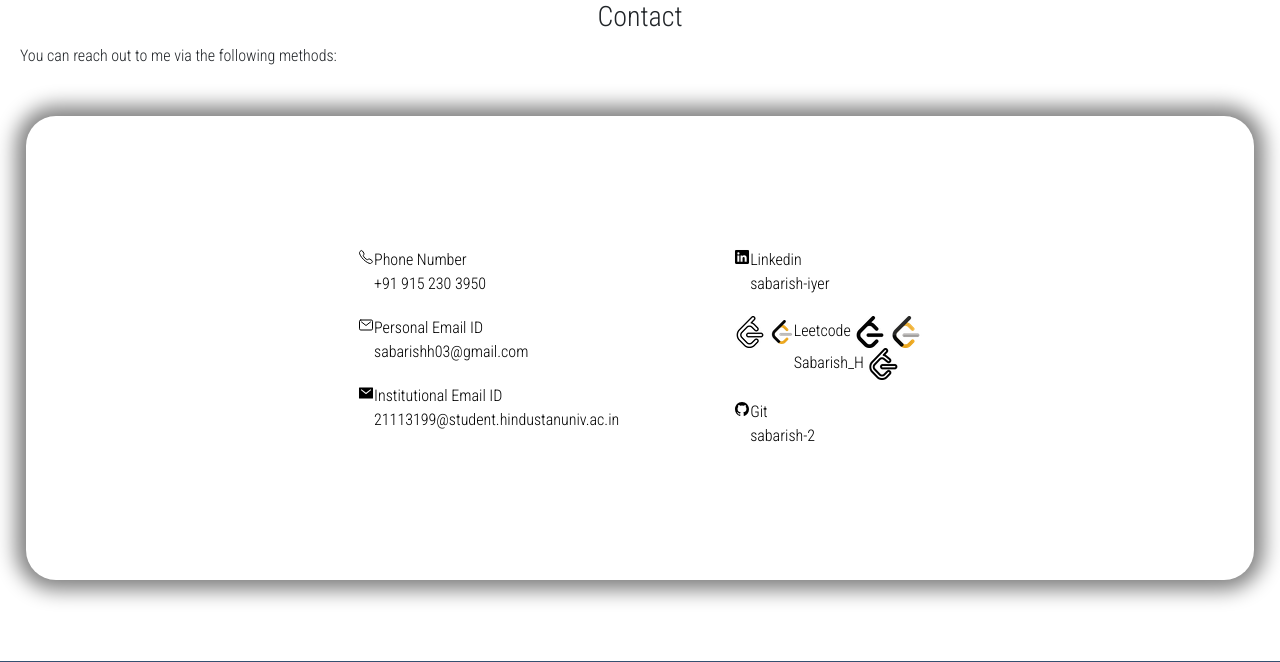
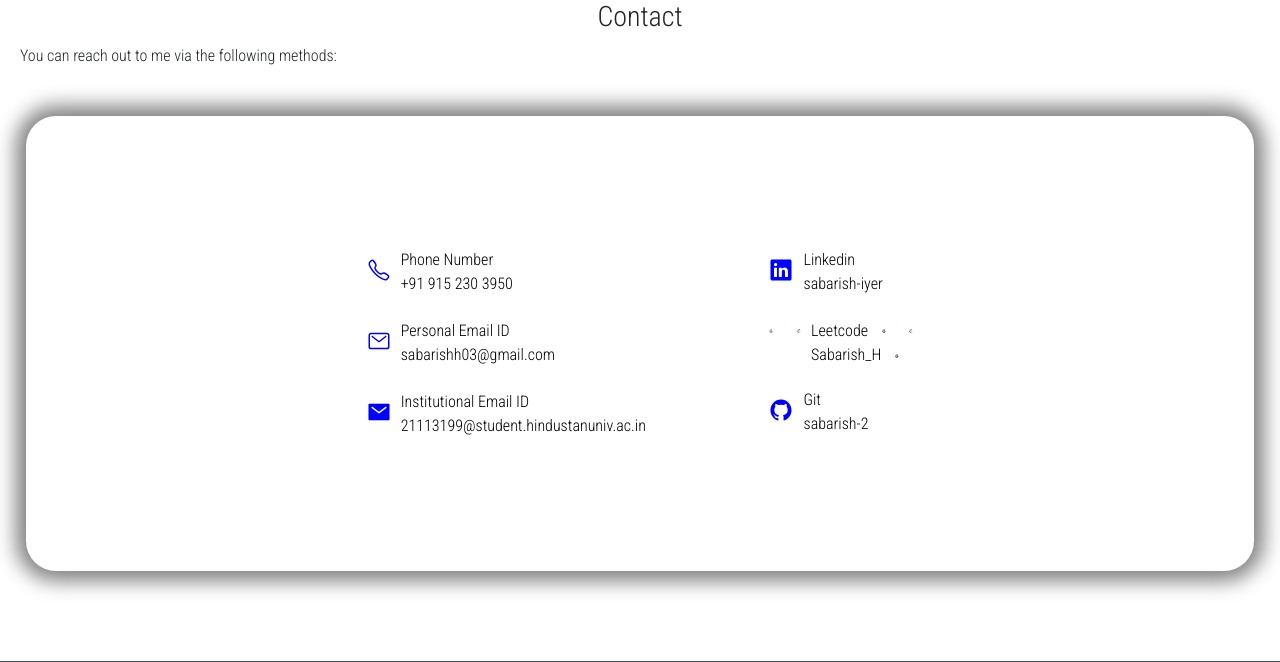
Before and after one commit to Sabarish-2/Portfolio, a Flask app: page /contact in a window 1280 px wide. Shown: the part 76-738 px from the top of the page. Run offline with Flask 3, Linux system fonts and the light colour scheme; some libraries are stand-ins or nearby versions.

Commit message:
err chk for mul icons

```diff
--- a/api/static/styles.css
+++ b/api/static/styles.css
@@ -300,11 +300,11 @@ footer {
     list-style: none;
 }
 
-a ion-icon #icon {
+a ion-icon, #icon {
     color: blue;
 }
 
-ion-icon #icon {
+ion-icon, #icon {
     height: 24px;
     width: 24px;
     padding: 10px;
```
Also changed, not shown: api/templates/contact.html (+4 -4 lines), api/static/img/leetcode(1).png (renamed from api/static/img/leetcode (1).png), api/static/img/leetcode(2).png (renamed from api/static/img/leetcode (2).png), api/static/img/leetcode(3).png (renamed from api/static/img/leetcode (3).png), api/static/img/leetcode(4).png (renamed from api/static/img/leetcode (4).png).
